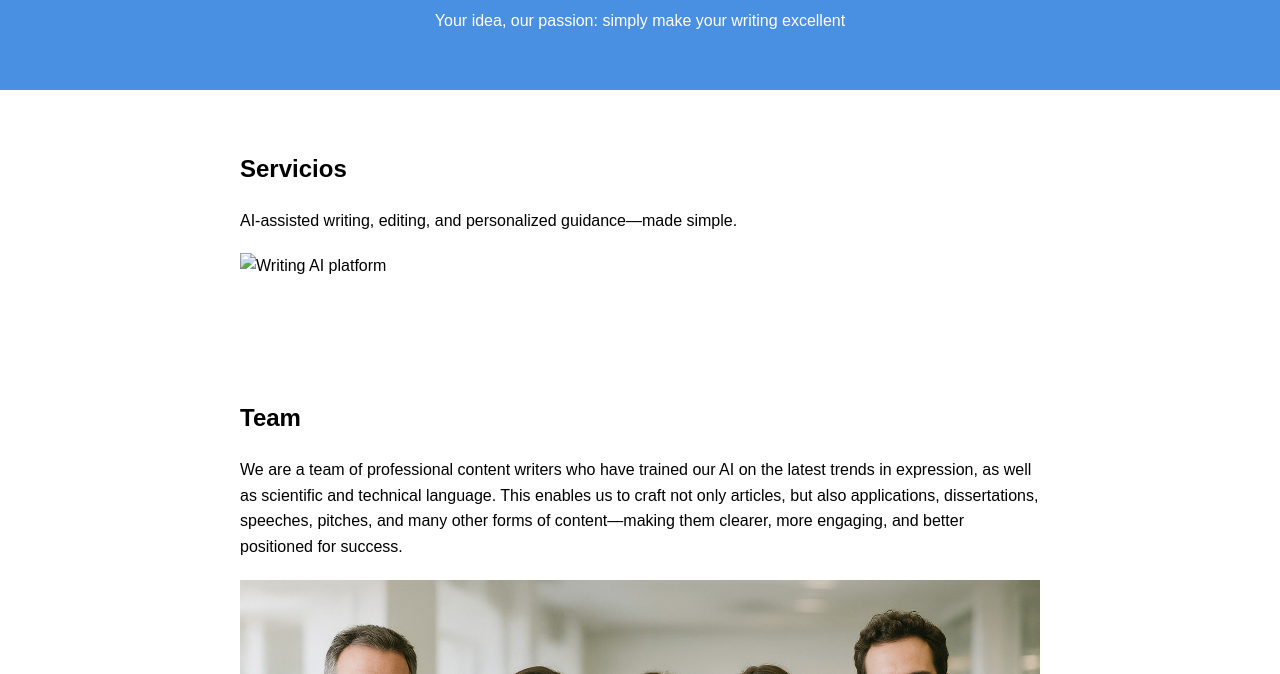
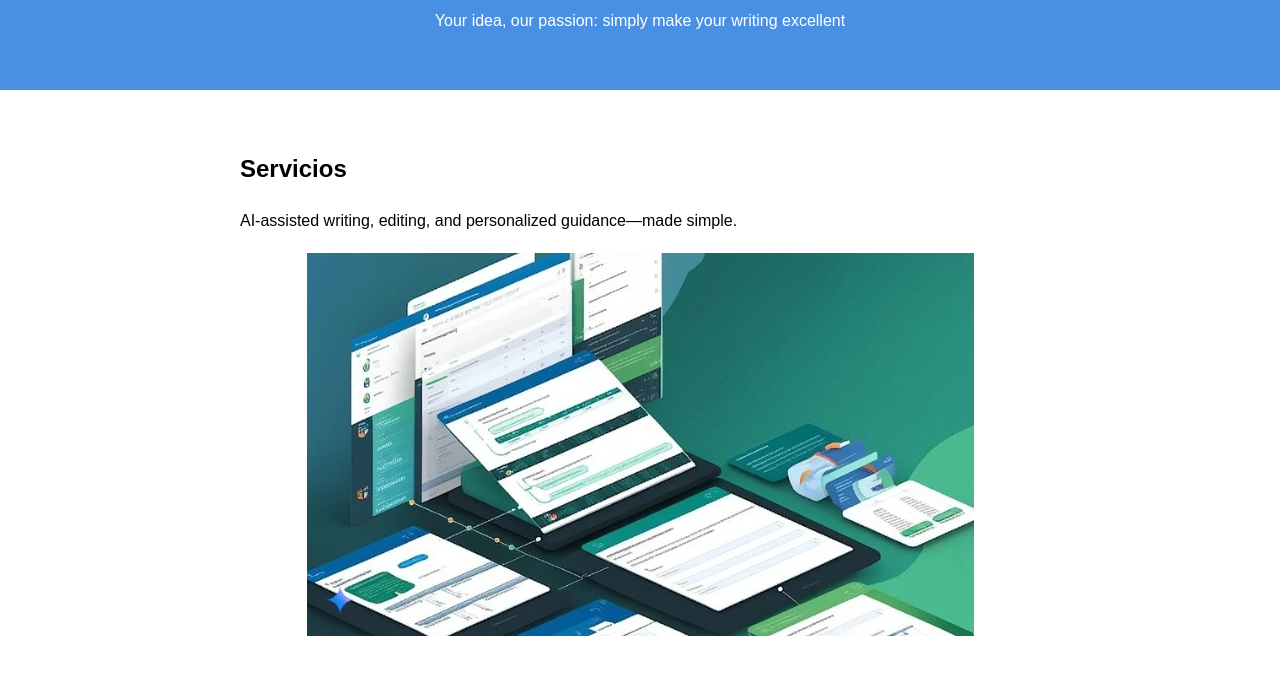
Before and after one commit to EasyWritingOnline/easywritingonline.github.io, a plain HTML site: page index.html in a window 1280 px wide. Shown: the part 126-800 px from the top of the page. Drawn offline with Linux system fonts and the light colour scheme.

Commit message:
Update index.html

```diff
--- a/index.html
+++ b/index.html
@@ -24,7 +24,7 @@
 <section id="servicios">
   <h2>Servicios</h2>
   <p>AI-assisted writing, editing, and personalized guidance—made simple.</p>
-  <img src=Servicios.jpg" alt="Writing AI platform">
+  <img src="Servicios.jpg" alt="Writing AI platform">
 </section>
 
 <section id="equipo">
```
